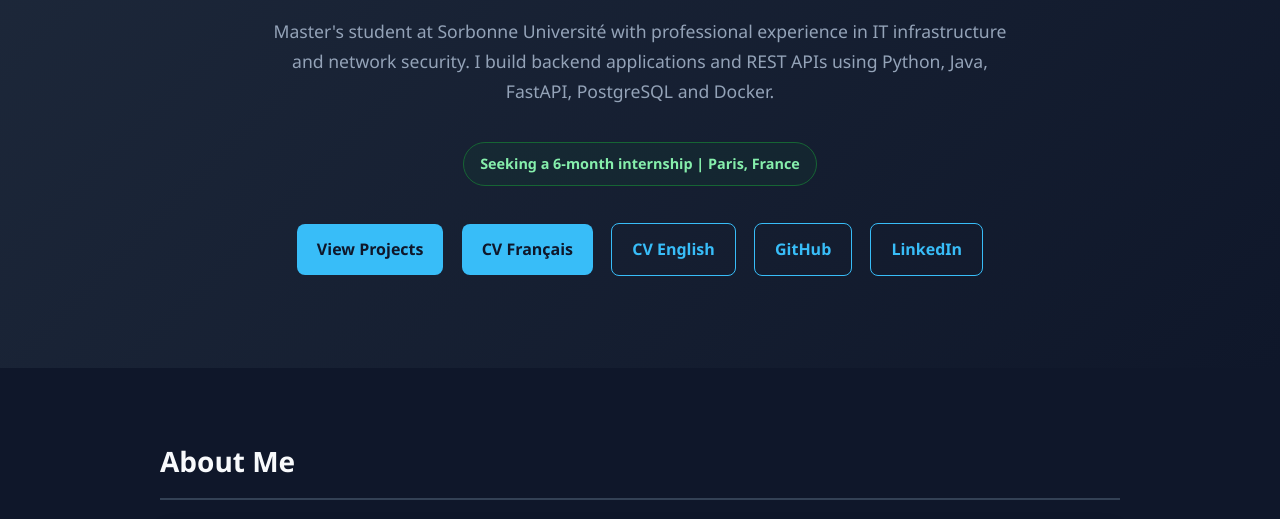
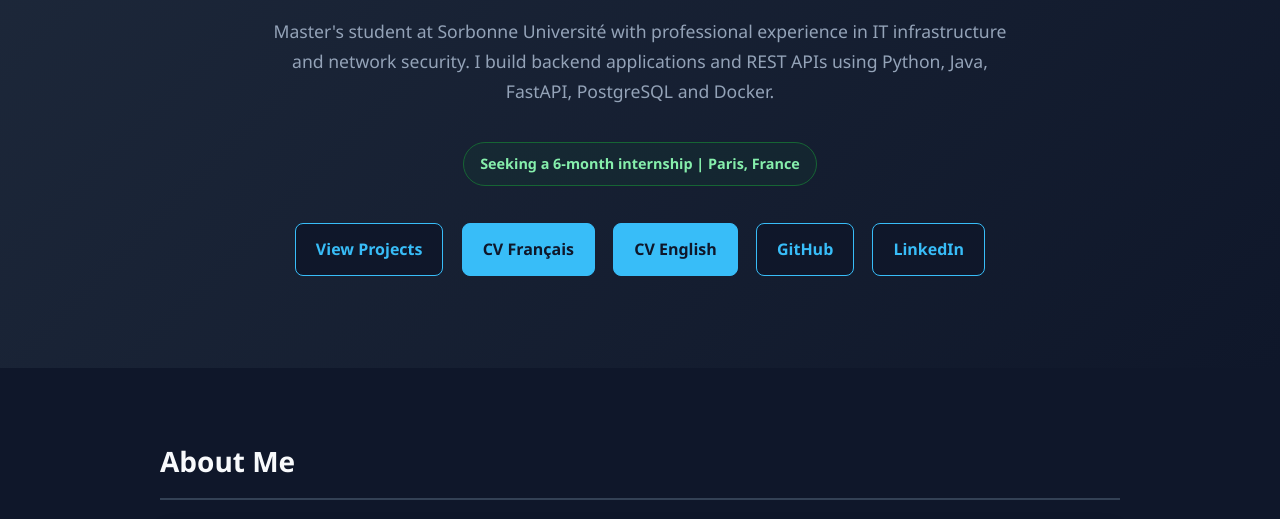
Before and after one commit to balam0o/balamrodriguez.com, a plain HTML site: page index.html in a window 1280 px wide. Shown: the part 281-800 px from the top of the page. Drawn offline with Linux system fonts and the light colour scheme.

Commit message:
Update index.html

```diff
--- a/index.html
+++ b/index.html
@@ -140,25 +140,31 @@
       margin-top: 30px;
     }
 
+    /* GENERAL BUTTONS - DARK BACKGROUND */
+
     .btn {
       display: inline-block;
       margin: 7px;
       padding: 12px 20px;
       border-radius: 8px;
-      background: var(--accent);
-      color: var(--background);
+      background: var(--background);
+      color: var(--accent);
+      border: 1px solid var(--accent);
       font-weight: 700;
+      text-decoration: none;
       transition: 0.2s;
     }
 
     .btn:hover {
-      background: var(--accent-light);
+      background: var(--surface);
+      color: var(--accent-light);
+      border-color: var(--accent-light);
       text-decoration: none;
       transform: translateY(-2px);
     }
 
     .btn-secondary {
-      background: transparent;
+      background: var(--background);
       color: var(--accent);
       border: 1px solid var(--accent);
     }
@@ -166,6 +172,23 @@
     .btn-secondary:hover {
       background: var(--surface);
       color: var(--accent-light);
+      border-color: var(--accent-light);
+    }
+
+    /* CV BUTTONS - LIGHT BLUE BACKGROUND */
+
+    .btn-cv {
+      background: var(--accent);
+      color: var(--background);
+      border: 1px solid var(--accent);
+    }
+
+    .btn-cv:hover {
+      background: var(--accent-light);
+      color: var(--background);
+      border-color: var(--accent-light);
+      text-decoration: none;
+      transform: translateY(-2px);
     }
 
     /* MAIN SECTIONS */
@@ -417,28 +440,28 @@
         <a href="cv-fr.pdf"
            target="_blank"
            rel="noopener noreferrer"
-           class="btn">
+           class="btn btn-cv">
           CV Français
         </a>
 
         <a href="cv-en.pdf"
            target="_blank"
            rel="noopener noreferrer"
-           class="btn btn-secondary">
+           class="btn btn-cv">
           CV English
         </a>
 
         <a href="https://github.com/balam0o"
            target="_blank"
            rel="noopener noreferrer"
-           class="btn btn-secondary">
+           class="btn">
           GitHub
         </a>
 
         <a href="https://www.linkedin.com/in/isaac-balam-rodriguez-arellano-a4658421a/"
            target="_blank"
            rel="noopener noreferrer"
-           class="btn btn-secondary">
+           class="btn">
           LinkedIn
         </a>
 
@@ -1067,26 +1090,26 @@
             Email Me
           </a>
 
-          <a class="btn btn-secondary"
+          <a class="btn"
              href="https://www.linkedin.com/in/isaac-balam-rodriguez-arellano-a4658421a/"
              target="_blank" rel="noopener noreferrer">
             LinkedIn
           </a>
 
-          <a class="btn btn-secondary"
+          <a class="btn"
              href="https://github.com/balam0o"
              target="_blank" rel="noopener noreferrer">
             GitHub
           </a>
 
-          <a class="btn"
+          <a class="btn btn-cv"
              href="cv-fr.pdf"
              target="_blank"
              rel="noopener noreferrer">
             CV Français
           </a>
 
-          <a class="btn btn-secondary"
+          <a class="btn btn-cv"
              href="cv-en.pdf"
              target="_blank"
              rel="noopener noreferrer">
```
